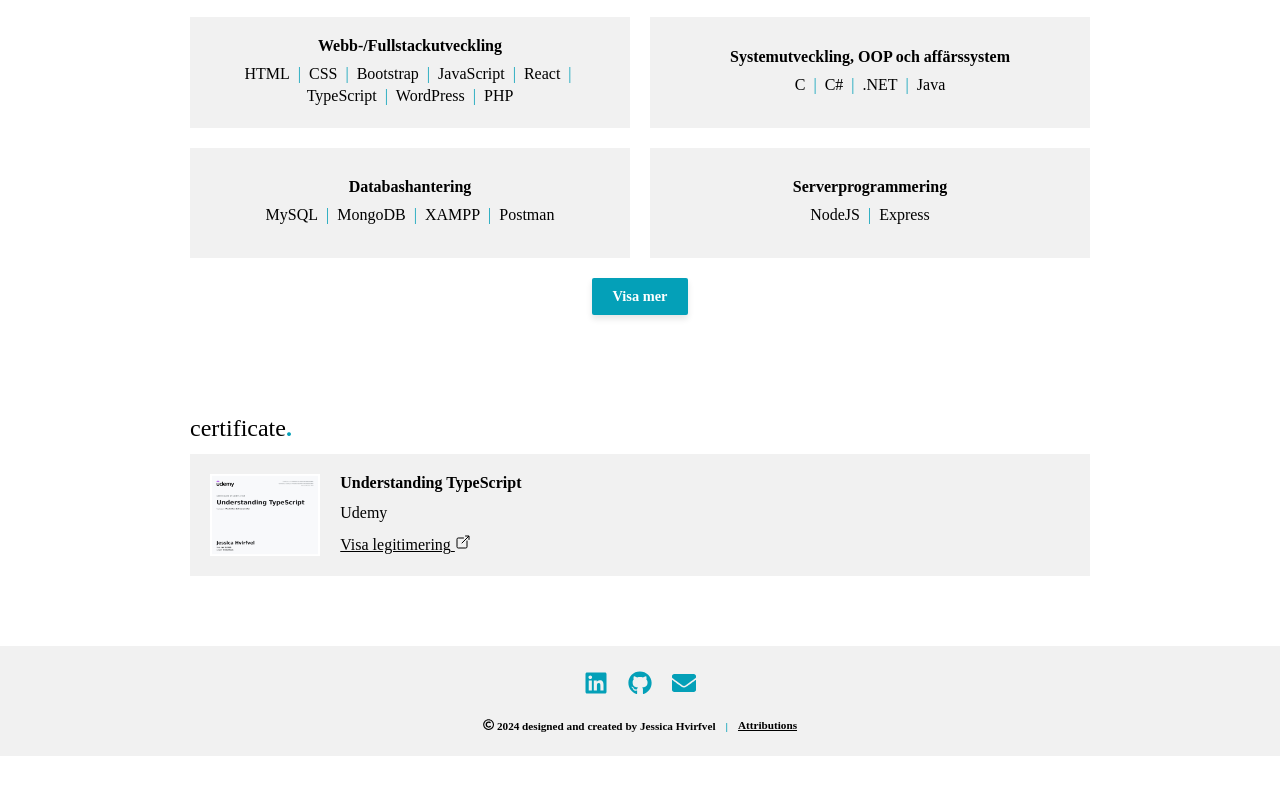
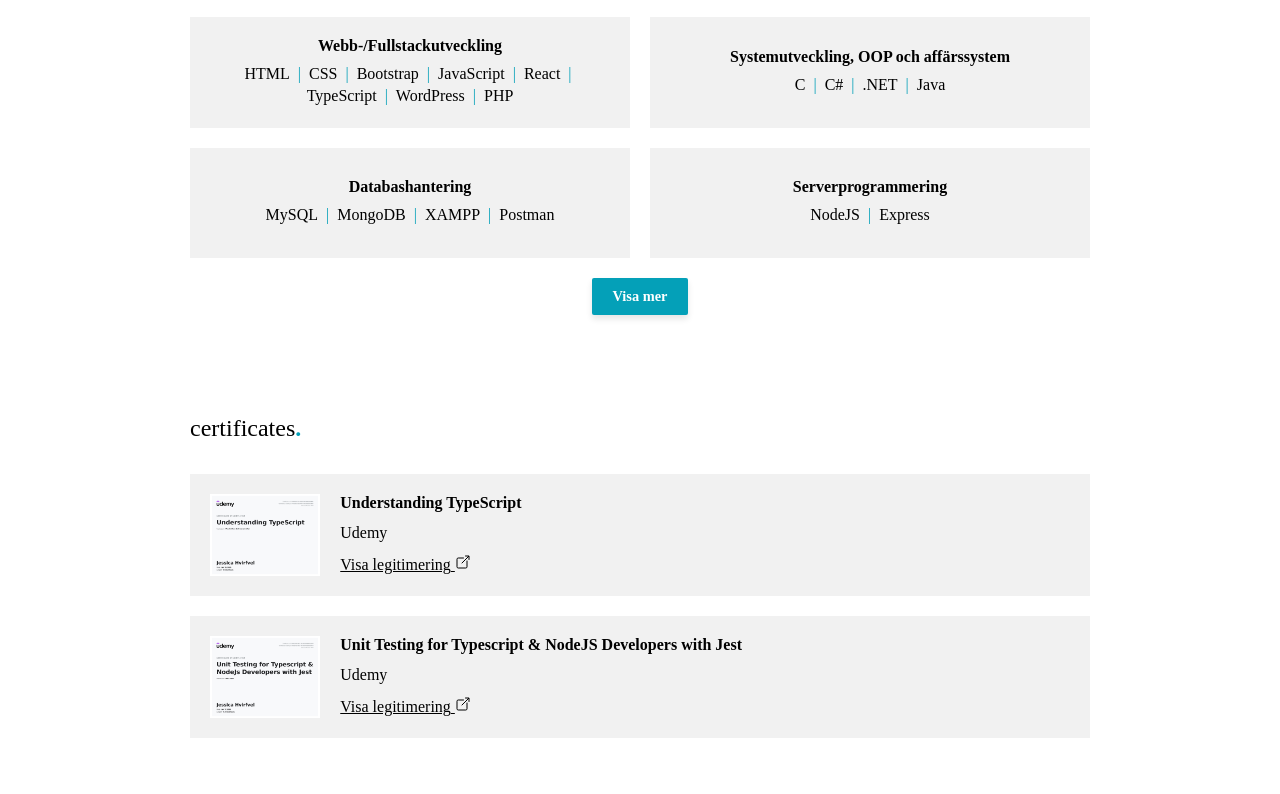
Before and after one commit to virveln/portfolio, a React (Create React App) app: page /portfolio/about in a window 1280 px wide. Shown: the part 1994-2788 px from the top of the page. Before the commit the page ends 2750 px from the top, so only its background shows below. Built offline with nearby package versions, Linux system fonts and the light colour scheme.

Commit message:
adding certificate, add technical experience

```diff
--- a/src/components/about/About.js
+++ b/src/components/about/About.js
@@ -10,7 +10,7 @@ import Introduction from './Introduction';
 import FunFacts from './FunFacts';
 import CurrentlyDoing from './CurrentlyDoing';
 import TechnicalExperiences from './TechnicalExperiences';
-import Certificate from './Certificate';
+import Certificates from './Certificates';
 
 const About = () => {
     const { t, i18n } = useTranslation('generalData');
@@ -41,7 +41,7 @@ const About = () => {
                     <FunFacts aboutData={aboutData} />
                     <CurrentlyDoing aboutData={aboutData} />
                     <TechnicalExperiences aboutData={aboutData} t={t} />
-                    <Certificate aboutData={aboutData} t={t}/>
+                    <Certificates aboutData={aboutData} t={t}/>
 
                 </div >
             </div>
--- a/src/components/about/Certificate.js
+++ b/src/components/about/Certificates.js
@@ -5,11 +5,12 @@ import React from 'react';
 import { Link } from 'react-router-dom';
 import { IoOpenOutline } from "react-icons/io5";
 import UnderstandingTypeScript from '../../images/certificates/Udemy_Certificate_Understanding_Typescript_Hvirfvel.jpg';
+import UnitTesting from '../../images/certificates/Udemy_Certificate_Unit_Testing_TS_Node_Jest_Hvirfvel.jpg';
 
 const Certificate = ({ aboutData, t }) => {
     return (
         <div className='certificate-container new-container'>
-            <h2>Certificate<span className='colorfulend'>.</span></h2>
+            <h2>Certificates<span className='colorfulend'>.</span></h2>
             <div className='certificate-item'>
                 <img src={UnderstandingTypeScript} alt='Certificate' />
                 <div className='certificate-info'>
@@ -18,6 +19,14 @@ const Certificate = ({ aboutData, t }) => {
                     <Link to="https://www.udemy.com/certificate/UC-47f25b80-de5e-4d07-915d-285bb0976f9c/" target="_blank" rel="noopener noreferrer" title='Show certificate'>{aboutData.certificateLinkTitle} <IoOpenOutline /></Link>
                 </div>
             </div>
+            <div className='certificate-item'>
+                <img src={UnitTesting} alt='Certificate' />
+                <div className='certificate-info'>
+                    <h4>Unit Testing for Typescript & NodeJS Developers with Jest</h4>
+                    <p>Udemy</p>
+                    <Link to="https://www.ude.my/UC-669a9159-05b3-4fa1-96d4-20518b6a4c79" target="_blank" rel="noopener noreferrer" title='Show certificate'>{aboutData.certificateLinkTitle} <IoOpenOutline /></Link>
+                </div>
+            </div>
         </div>
     );
 };
--- a/src/styles/About.css
+++ b/src/styles/About.css
@@ -244,6 +244,12 @@
 }
 
 /*CERTIFICATE*/
+.certificate-container {
+  display: flex;
+  flex-direction: column;
+  gap: 20px;
+}
+
 .certificate-item {
   background-color: #f1f1f1;
   padding: 20px;
@@ -258,6 +264,7 @@
   width: auto;
   height: 82px;
   max-height: fit-content;
+  margin: auto 0;
 }
 
 .certificate-info {
--- a/src/translations/en/aboutDataEn.json
+++ b/src/translations/en/aboutDataEn.json
@@ -128,10 +128,15 @@
             ]
         },
         {
-            "title": "Software Testing",
+            "title": "Testing",
             "language": [
+                "Software testing",
                 "Python",
-                "Java"
+                "Java",
+                "Unit Testing",
+                "Jest",
+                "TypeScript",
+                "NodeJS"
             ]
         },
         {
--- a/src/translations/en/projectsDataEn.js
+++ b/src/translations/en/projectsDataEn.js
@@ -258,7 +258,7 @@ const projectsDataEn = [
     title: projectDataStatic.find((project) => project.id === 14)?.title || "Unknown Project",
     date: projectDataStatic.find((project) => project.id === 14)?.date || "Unknown",
     language: projectDataStatic.find((project) => project.id === 14)?.language || "Unknown",
-    reason: 'soloproject in my free time',
+    reason: 'solo project in my free time',
     link: '',
     website: projectDataStatic.find((project) => project.id === 14)?.website || "Unknown",
     description: 'This is a web-based, interactive trivia game inspired by the classic TV show Jeopardy. A game leader challenges players with category-based questions across various themes. Depending on the players\' answers, they receive positive or negative points based on the question\'s value. The game is designed to deliver an engaging experience with an intuitive layout and smooth animations. Note that the web application does not include a built-in feature for players to "buzz in" to answer questions, but this can easily be managed using external tools. The game is not mobile friendly.<br><br>Since the game is currently hosted on GitHub Pages, certain functionalities have been adapted accordingly. For instance, users cannot open a new tab directly from the game\'s instruction page to the page displaying all the answers for the host to read during gameplay. Instead, answers are displayed in the current tab, while a new tab opens for the homepage, allowing the game to continue.<br><br>The game is still under development.',
@@ -278,7 +278,7 @@ const projectsDataEn = [
     title: projectDataStatic.find((project) => project.id === 15)?.title || "Unknown Project",
     date: projectDataStatic.find((project) => project.id === 15)?.date || "Unknown",
     language: projectDataStatic.find((project) => project.id === 15)?.language || "Unknown",
-    reason: 'soloproject in my free time',
+    reason: 'solo project in my free time',
     link: projectDataStatic.find((project) => project.id === 15)?.link || "Unknown",
     website: '',
     description: 'A simple todo web application with filtering according to the status of the tasks, the list is sorting tasks according to date and animation when the status changes. Not mobile compatible and no connected database added.',
--- a/src/translations/sv/aboutDataSv.json
+++ b/src/translations/sv/aboutDataSv.json
@@ -127,10 +127,16 @@
             ]
         },
         {
-            "title": "Mjukvarutestning",
+            "title": "Testning",
             "language": [
+                "Mjukvarutestning",
                 "Python",
-                "Java"
+                "Java",
+                "Unit Testing",
+                "Jest",
+                "TypeScript",
+                "NodeJS"
+
             ]
         },
         {
```
Also changed, not shown: src/images/certificates/Udemy_Certificate_Unit_Testing_TS_Node_Jest_Hvirfvel.jpg (added).
